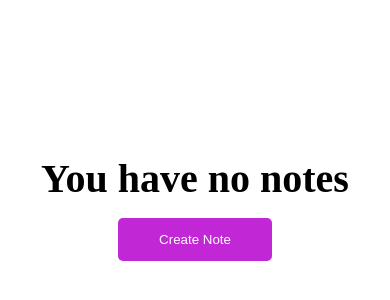
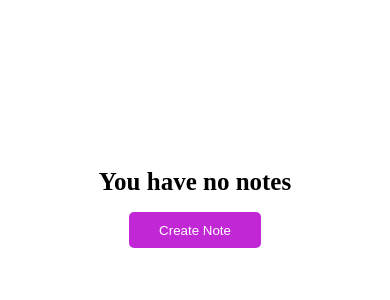
Before and after one commit to Chiazamoku-Amadi/notesApp, a React (Create React App) app: page / in a window 390 px wide. Shown: the part 214-514 px from the top of the page. Built offline with nearby package versions, Linux system fonts and the light colour scheme.

Commit message:
made the no notes page responsive on mobile

```diff
--- a/src/App.css
+++ b/src/App.css
@@ -24,3 +24,13 @@
   border-radius: 5px;
   cursor: pointer;
 }
+
+@media only screen and (max-width: 700px) {
+  .landing-page > h3 {
+    font-size: 25px;
+  }
+
+  .create-first-note {
+    padding: 0.7em 2.2em;
+  }
+}
```
